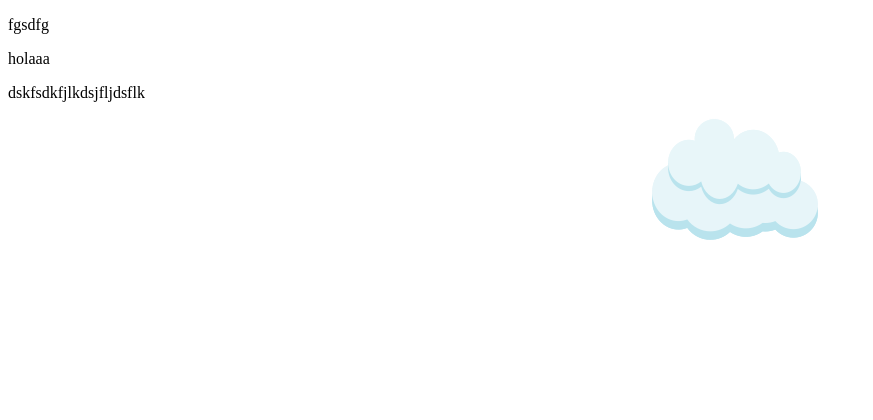
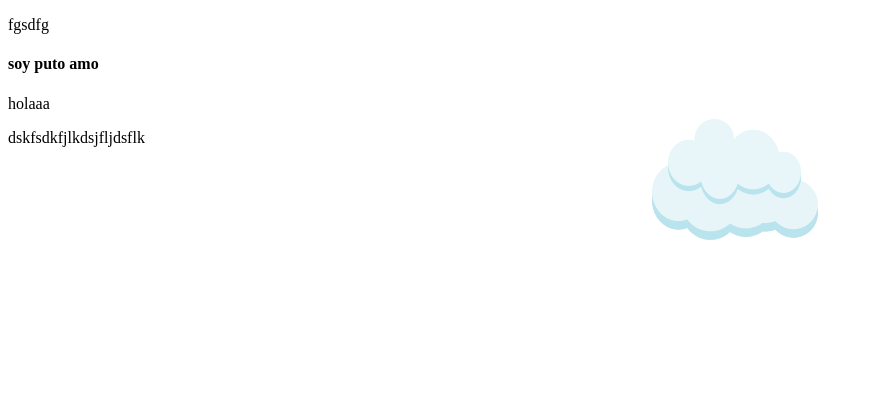
Before and after one commit to CaballeroArauca/VirtualAraucano, a PHP site: page /sitiosWeb/html/ejemplo.html in a window 1280 px wide. Shown: the top 420 px of the page, without its empty margins (0-873 px from the left). Run offline with PHP 8.4, Linux system fonts and the light colour scheme; some web fonts are replaced.

Commit message:
tipo de texto css

```diff
--- a/sitiosWeb/css/Mycss3.css
+++ b/sitiosWeb/css/Mycss3.css
@@ -12,7 +12,10 @@ body,html{
 	background-size: cover;
 
 }
-h4{
+h1{
+	font-family: Millionaire_DEMO;
+}
+h3{
 	font-family: Millionaire_DEMO;
 }
 
--- a/sitiosWeb/css/animacion.css
+++ b/sitiosWeb/css/animacion.css
@@ -1,3 +1,12 @@
+@font-face{
+    font-family: Millionaire_DEMO;
+    src:url('../font/Millionaire_DEMO.ttf');
+}
+
+h4{
+    font-family: Millionaire_DEMO;
+}
+
 .conte{
 	width: 100%;
 	height: 100%;
--- a/sitiosWeb/html/ejemplo.html
+++ b/sitiosWeb/html/ejemplo.html
@@ -11,7 +11,7 @@
 <div class="conte">
 	<img class="img-nuve" src="../img/nuve.png">
 </div>
-
+<h4>soy puto amo</h4>
 <p>holaaa</p>
 <p>dskfsdkfjlkdsjfljdsflk</p>
 
```
